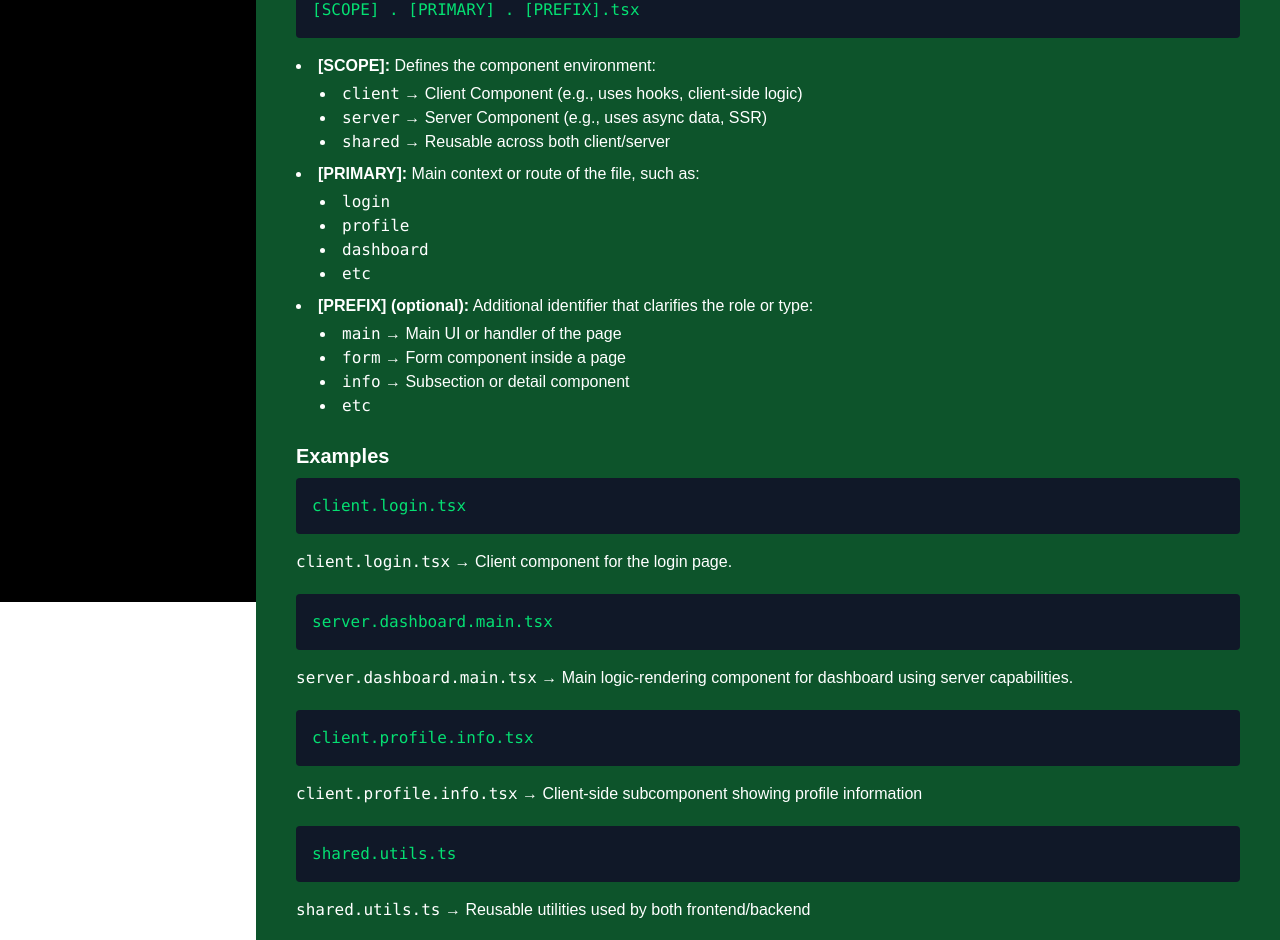
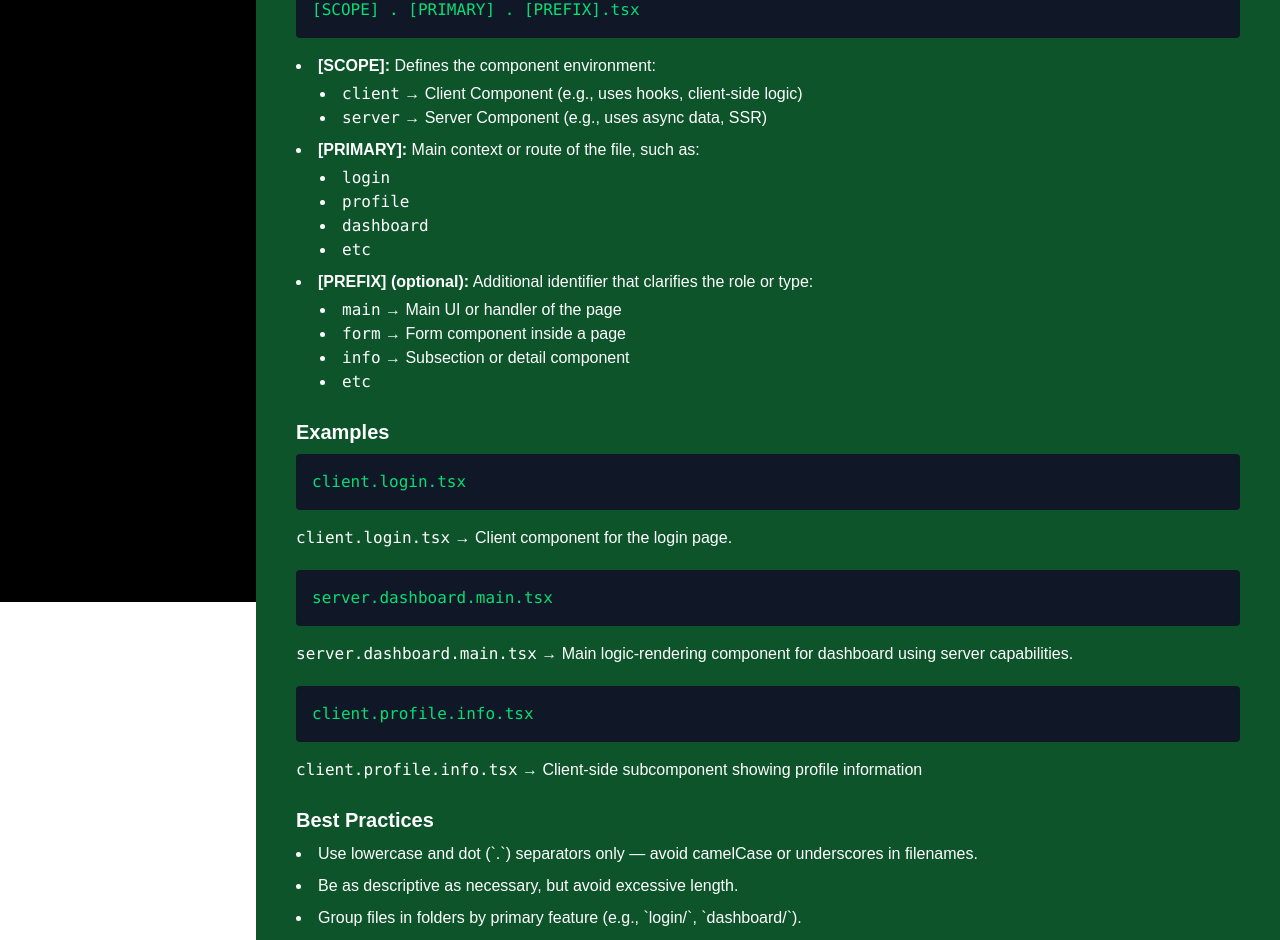
Before and after one commit to cikalmaulana/next-code-architecture, a Next.js app: page /naming/file in a window 1280 px wide. Shown: the part 198-1138 px from the top of the page. Built offline with nearby package versions, Linux system fonts and the light colour scheme.

Commit message:
[UPDATE] - Delete Shared

```diff
--- a/src/app/naming/file/$element/client.naming.file.tsx
+++ b/src/app/naming/file/$element/client.naming.file.tsx
@@ -20,7 +20,6 @@ export function CE_NamingFile() {
                     <ul className="list-disc list-inside ml-6 mt-1">
                         <li><code>client</code> → Client Component (e.g., uses hooks, client-side logic)</li>
                         <li><code>server</code> → Server Component (e.g., uses async data, SSR)</li>
-                        <li><code>shared</code> → Reusable across both client/server</li>
                     </ul>
                 </li>
                 <li>
@@ -59,11 +58,6 @@ export function CE_NamingFile() {
             </pre>
             <code>client.profile.info.tsx</code> → Client-side subcomponent showing profile information
 
-            <pre className="bg-gray-900 text-green-400 p-4 rounded mb-4 space-y-1 mt-5">
-                shared.utils.ts
-            </pre>
-            <code>shared.utils.ts</code> → Reusable utilities used by both frontend/backend
-
             <h2 className="text-xl font-semibold mt-6 mb-2">Best Practices</h2>
             <ul className="list-disc list-inside mb-4 space-y-2">
                 <li>Use lowercase and dot (`.`) separators only — avoid camelCase or underscores in filenames.</li>
```
